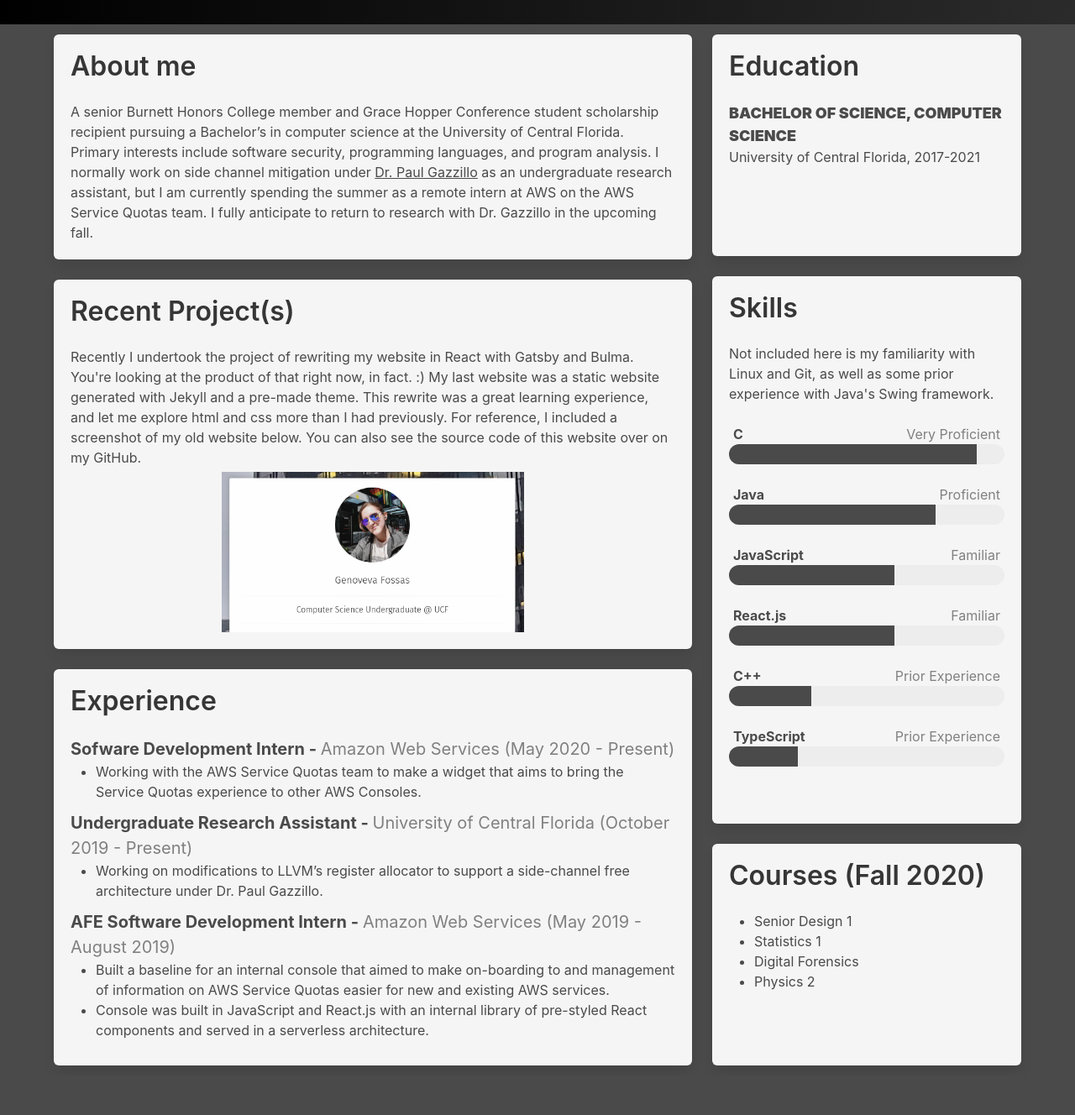
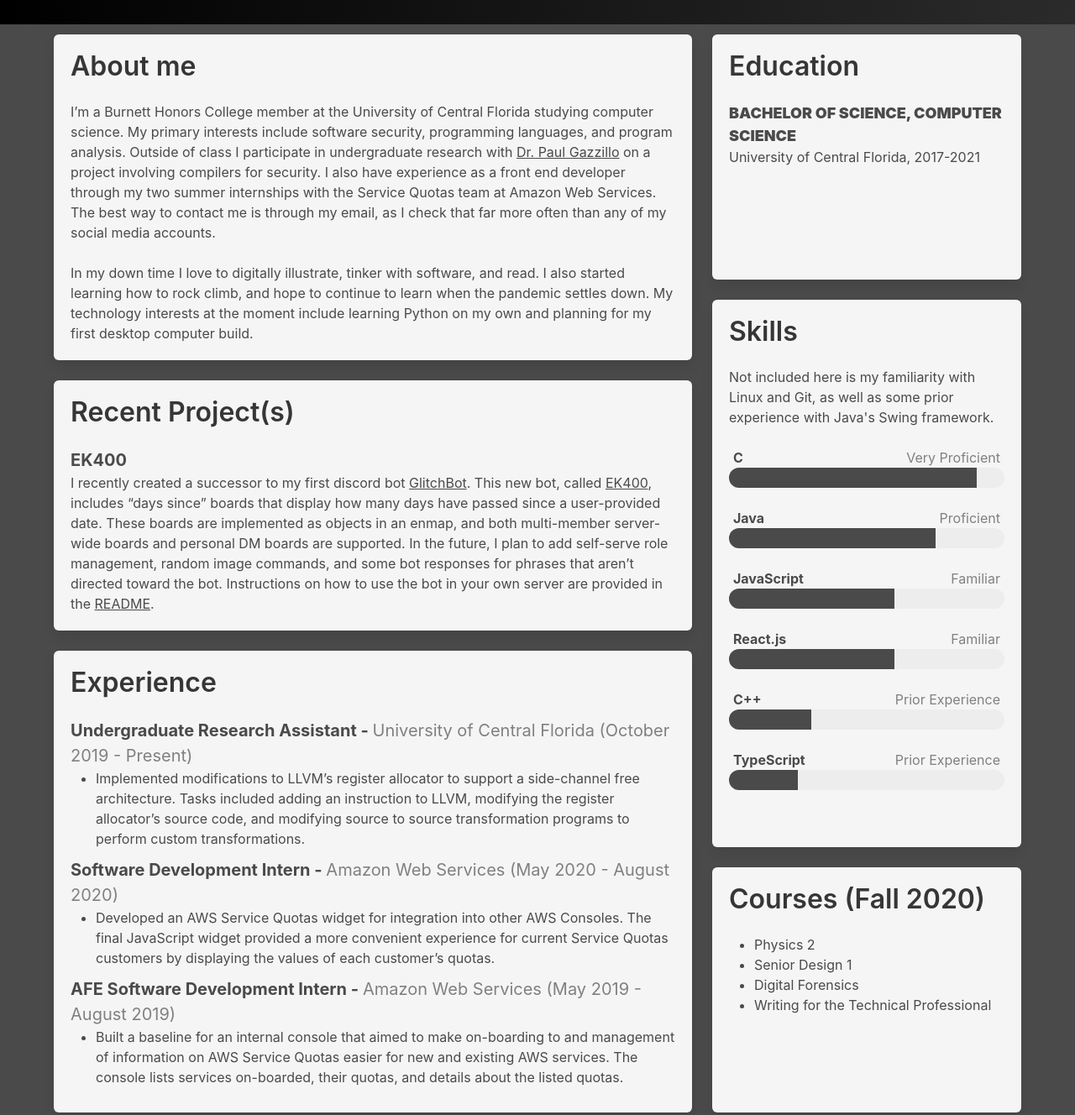
Before and after one commit to genovevafossas/PortfolioWebsite, a Gatsby site: page / in a window 1280 px wide. Shown: the part 300-1628 px from the top of the page at 84% size. Before the commit the page ends 1581 px from the top, so only its background shows below. Built offline with nearby package versions, Linux system fonts and the light colour scheme; Gatsby itself is replaced by a stand-in of ours.

Commit message:
Updated page content.

```diff
--- a/src/components/body.js
+++ b/src/components/body.js
@@ -1,6 +1,6 @@
 import React from 'react';
 import '../styles/components.scss';
-import screenshot from '../assets/website-screenshot.png';
+// import screenshot from '../assets/website-screenshot.png';
 
 export default function Body() {
     return(
@@ -9,43 +9,53 @@ export default function Body() {
                 <div className="tile is-8 is-vertical">
                     <div className="tile is-vertical is-parent">
                         <div className="tile is-child box has-background-white-ter">
-                        <p className="title">About me</p>
-                        <p>
-                            A senior Burnett Honors College member and Grace Hopper Conference student scholarship recipient
-                            pursuing a Bachelor’s in computer science at the University of Central Florida. Primary interests
-                            include software security, programming languages, and program analysis. I normally work on side
-                            channel mitigation under <a href="https://paulgazzillo.com/">Dr. Paul Gazzillo</a> as an undergraduate
-                            research assistant, but I am currently spending the summer as a remote intern at AWS on the AWS
-                            Service Quotas team. I fully anticipate to return to research with Dr. Gazzillo in the upcoming fall.
-                        </p>
+                            <p className="title">About me</p>
+                            <p>
+                                I’m a Burnett Honors College member at the University of Central Florida studying computer science.
+                                My primary interests include software security, programming languages, and program analysis. Outside
+                                of class I participate in undergraduate research with <a href="https://paulgazzillo.com/">Dr. Paul Gazzillo</a> on
+                                a project involving compilers for security. I also have experience as a front end developer through my two
+                                summer internships with the Service Quotas team at Amazon Web Services. The best way to contact me is
+                                through my email, as I check that far more often than any of my social media accounts.
+                            </p>
+                            <br/>
+                            <p>
+                                In my down time I love to digitally illustrate, tinker with software, and read. I also started learning how
+                                to rock climb, and hope to continue to learn when the pandemic settles down. My technology interests at the moment
+                                include learning Python on my own and planning for my first desktop computer build.
+                            </p>
                         </div>
                         <div className="tile is-child box has-background-white-ter">
                             <p className="title">Recent Project(s)</p>
+                            <p className="headline-large">EK400</p>
                             <p>
-                                Recently I undertook the project of rewriting my website in React with Gatsby and Bulma. You're
-                                looking at the product of that right now, in fact. :) My last website was a static website generated
-                                with Jekyll and a pre-made theme. This rewrite was a great learning experience,
-                                and let me explore html and css more than I had previously. For reference, I included a screenshot of
-                                my old website below. You can also see the source code of this website over on my GitHub.
+                                I recently created a successor to my first discord bot <a href="https://github.com/genovevafossas/GlitchBot">GlitchBot</a>.
+                                This new bot, called <a href="https://github.com/genovevafossas/EK400">EK400</a>,
+                                includes “days since” boards that display how many days have passed since a user-provided date.
+                                These boards are implemented as objects in an enmap, and both multi-member server-wide boards and
+                                personal DM boards are supported. In the future, I plan to add self-serve role management,
+                                random image commands, and some bot responses for phrases that aren’t directed toward the bot.
+                                Instructions on how to use the bot in your own server are provided in the <a href="https://github.com/genovevafossas/EK400/blob/master/README.md">README</a>.
                             </p>
-                            <img className="centered-image" src={screenshot} alt="Screenshot of old website."/>
                         </div>
                         <div className="tile is-child box has-background-white-ter">
                             <p className="title">Experience</p>
-                            <span className="headline-large">Sofware Development Intern - </span>
-                            <span className="sub-headline-large">Amazon Web Services (May 2020 - Present)</span>
-                            <ul>
-                                <li>
-                                    Working with the AWS Service Quotas team to make a widget that aims to bring the
-                                    Service Quotas experience to other AWS Consoles.
-                                </li>
-                            </ul>
                             <span className="headline-large">Undergraduate Research Assistant - </span>
                             <span className="sub-headline-large">University of Central Florida (October 2019 - Present)</span>
                             <ul>
                                 <li>
-                                    Working on modifications to LLVM’s register allocator to support a side-channel free
-                                    architecture under Dr. Paul Gazzillo.
+                                    Implemented modifications to LLVM’s register allocator to support a side-channel free architecture.
+                                    Tasks included adding an instruction to LLVM, modifying the register allocator’s
+                                    source code, and modifying source to source transformation programs to perform custom transformations.
+                                </li>
+                            </ul>
+                            <span className="headline-large">Software Development Intern - </span>
+                            <span className="sub-headline-large">Amazon Web Services (May 2020 - August 2020)</span>
+                            <ul>
+                                <li>
+                                    Developed an AWS Service Quotas widget for integration into other AWS Consoles. The final
+                                    JavaScript widget provided a more convenient experience for current Service Quotas customers
+                                    by displaying the values of each customer’s quotas.
                                 </li>
                             </ul>
                             <span className="headline-large">AFE Software Development Intern - </span>
@@ -53,11 +63,8 @@ export default function Body() {
                             <ul>
                                 <li>
                                     Built a baseline for an internal console that aimed to make on-boarding to and management
-                                    of information on AWS Service Quotas easier for new and existing AWS services.
-                                </li>
-                                <li>
-                                    Console was built in JavaScript and React.js with an internal library of pre-styled React
-                                    components and served in a serverless architecture.
+                                    of information on AWS Service Quotas easier for new and existing AWS services. The console lists
+                                    services on-boarded, their quotas, and details about the listed quotas.
                                 </li>
                             </ul>
                         </div>
@@ -104,10 +111,10 @@ export default function Body() {
                     <div className="tile is-child box has-background-white-ter">
                         <p className="title"> Courses (Fall 2020)</p>
                         <ul>
+                            <li>Physics 2</li>
                             <li>Senior Design 1</li>
-                            <li>Statistics 1</li>
                             <li>Digital Forensics</li>
-                            <li>Physics 2</li>
+                            <li>Writing for the Technical Professional</li>
                         </ul>
                     </div>
                 </div>
```
Also changed, not shown: src/assets/website-screenshot.png (deleted).
